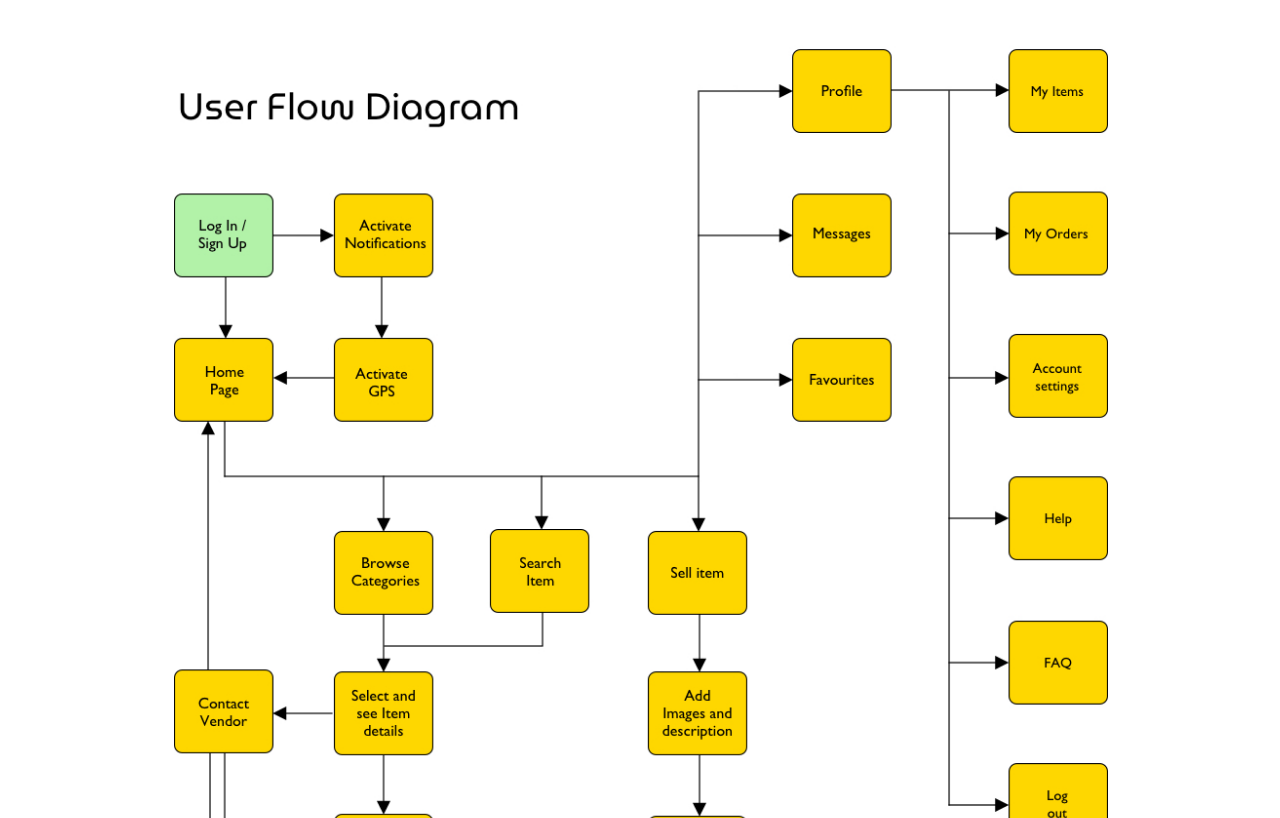
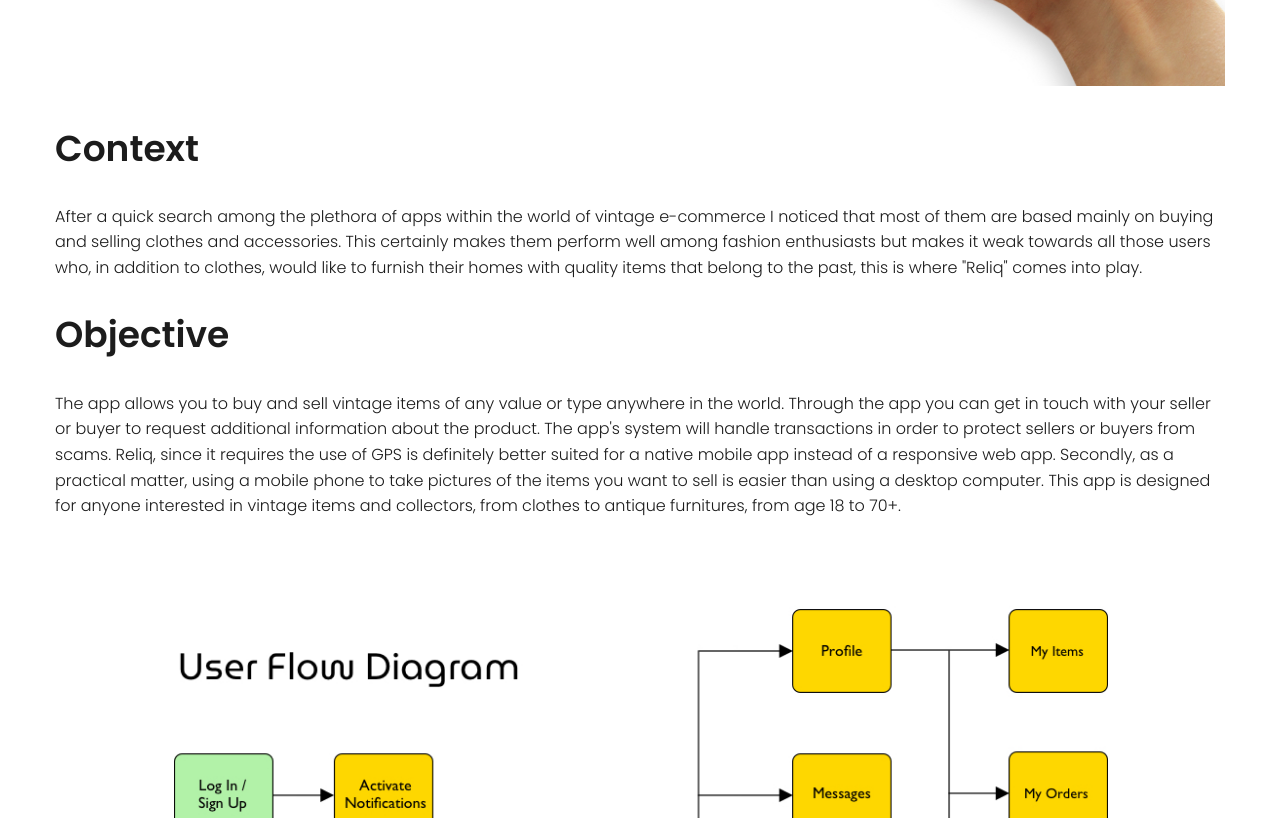
Before and after one commit to manuelefrau/portfolio-website, a plain HTML site: page reliq.html in a window 1280 px wide. Shown: the part 1080-1898 px from the top of the page. Drawn offline with nearby package versions, Linux system fonts and the light colour scheme.

Commit message:
Update reliq.html

```diff
--- a/reliq.html
+++ b/reliq.html
@@ -41,9 +41,8 @@
     <div class="container">
       <div>
         <h1>Reliq</h1>
-        <p>Milestone is a money saving app that helps you reach your goals.
-          It's like having a financial advisor in your pocket, always ready to help you manage your savings.
-          Objective is to help people save money quickly in preparation for a big purchase or expenditure. </p>
+        <p>For this project, I decided to design an e-commerce app focused on vintage items and antique furniture and objects. Vintage items have become more and more popular since the last 20 years, a new type of collectors and vintage enthusiasts started to grow even in the younger generations, encouraged not only by the idea of obtaining collectibles but to reuse rather than buy brand new items, primarily to prevent damage to the environment by limiting the demand for new products and secondly for a matter of better quality in terms of materials and overall value. </p>
+        <p>During this project I have been in charge of UX & UI design aspects, starting from the basic app concept to the development of high-fidelity prototypes for both iOS and Android platform. </p>
       </div>
       <div>
         <picture>
@@ -52,6 +51,15 @@
         </picture>
       </div>
 
+      <div>
+        <h2>Context</h2>
+        <p>After a quick search among the plethora of apps within the world of vintage e-commerce I noticed that most of them are based mainly on buying and selling clothes and accessories. This certainly makes them perform well among fashion enthusiasts but makes it weak towards all those users who, in addition to clothes, would like to furnish their homes with quality items that belong to the past, this is where "Reliq" comes into play. </p>
+        <h2>Objective</h2>
+        <p>The app allows you to buy and sell vintage items of any value or type anywhere in the world. Through the app you can get in touch with your seller or buyer to request additional information about the product. The app's system will handle transactions in order to protect sellers or buyers from scams.
+Reliq, since it requires the use of GPS is definitely better suited for a native mobile app instead of a responsive web app. Secondly, as a practical matter, using a mobile phone to take pictures of the items you want to sell is easier than using a desktop computer.
+This app is designed for anyone interested in vintage items and collectors,
+from clothes to antique furnitures, from age 18 to 70+.</p>
+      </div>
       <div>
         <picture>
           <source srcset="img/reliq/image2@1x.jpg" media="(max-width:767px)">
```
